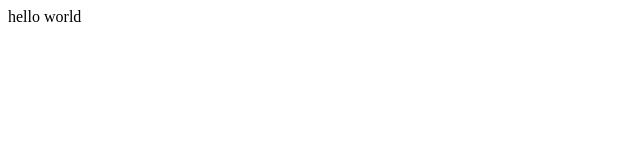
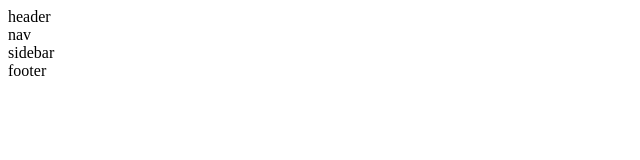
Before and after one commit to andrewjyi/challenge, a React (Vite) app: page / in a window 1280 px wide. Shown: the top 160 px of the page, without its empty margins (0-640 px from the left). Built offline with nearby package versions, Linux system fonts and the light colour scheme.

Commit message:
added layout

```diff
--- a/src/App.jsx
+++ b/src/App.jsx
@@ -1,8 +1,20 @@
+const Layout = ({ children }) => {
+  return (
+    <div>
+      <header>header</header>
+      <main>{children}</main>
+      <footer>footer</footer>
+    </div>
+  );
+};
+
 function App() {
-
   return (
-    <div>hello world</div>
-  )
+    <Layout>
+      <nav>nav</nav>
+      <aside>sidebar</aside>
+    </Layout>
+  );
 }
 
-export default App
+export default App;
```
